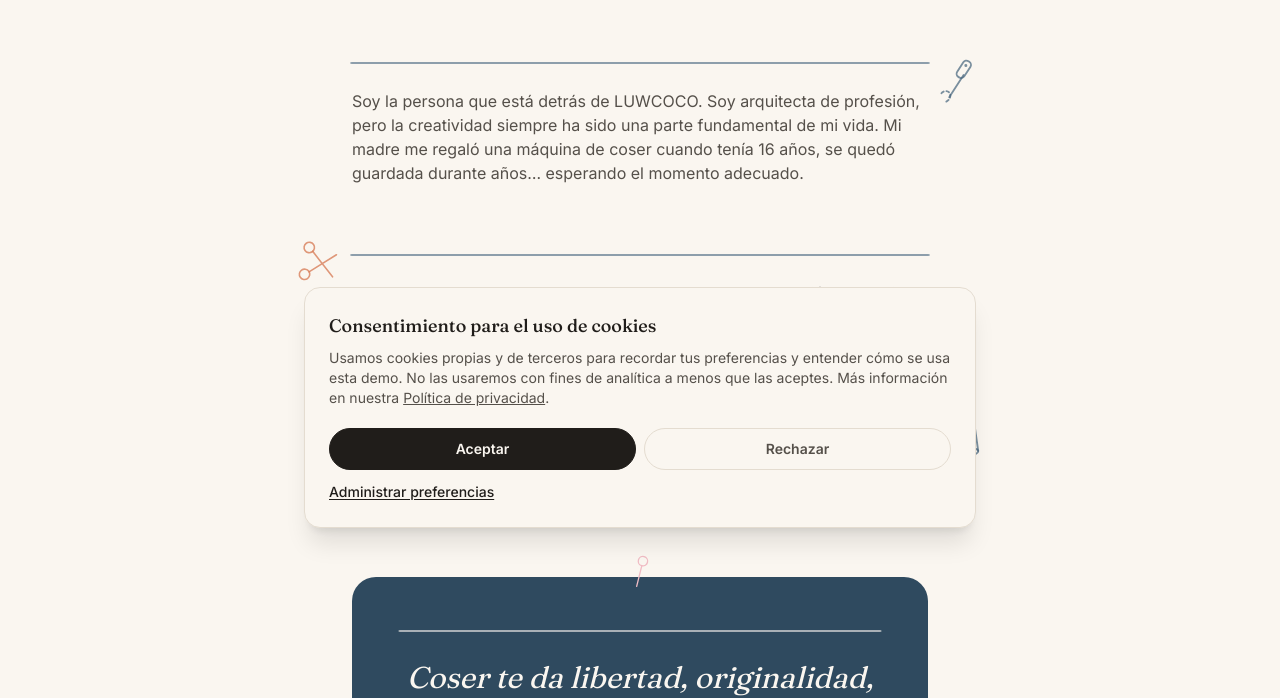
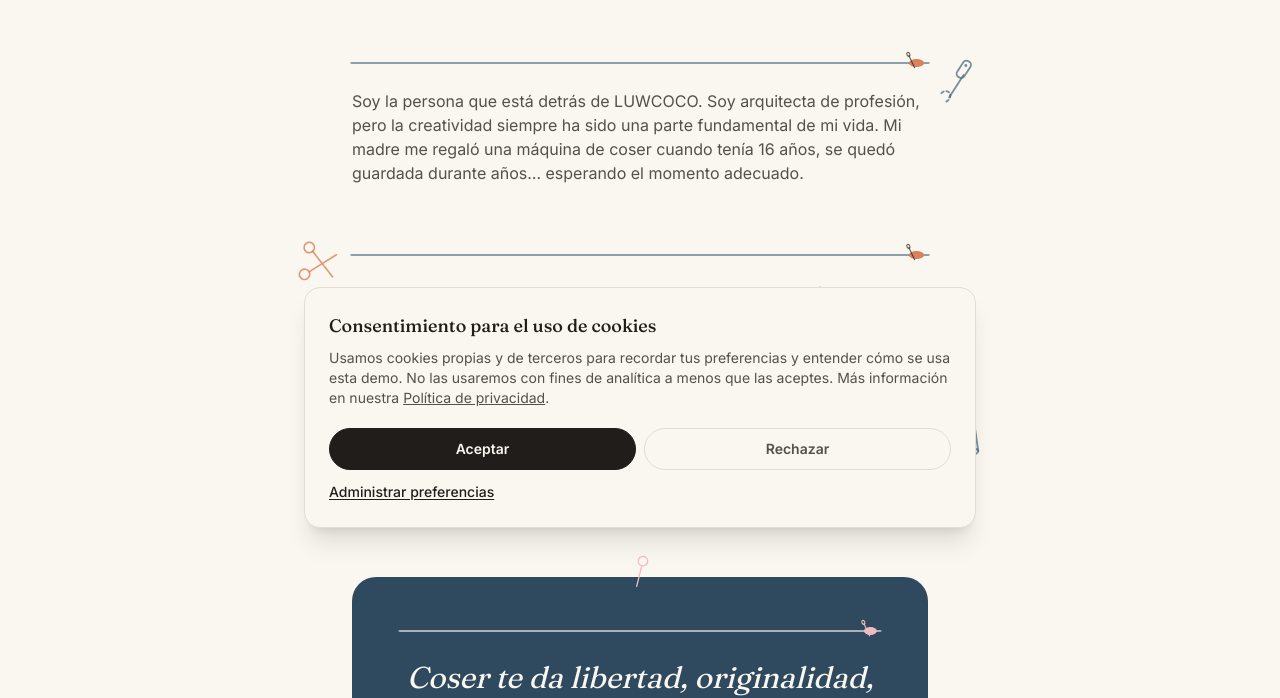
Before and after one commit to gherades/Luwcoco, a Next.js app: page /sobre-mi in a window 1280 px wide. Shown: the part 248-946 px from the top of the page. Built offline with nearby package versions, Linux system fonts and the light colour scheme.

Commit message:
Rematar la puntada con un nudo final y aguja asomando
La línea discontinua ahora termina en un pequeño nudo (círculo) justo
donde se detiene la aguja, en vez de que esta se desvanezca al final,
simulando mejor una puntada real de costura.

```diff
--- a/src/app/sobre-mi/page.tsx
+++ b/src/app/sobre-mi/page.tsx
@@ -83,7 +83,12 @@ export default function SobreMiPage() {
           >
             <PinIcon className="h-10 w-10" />
           </SewingDoodle>
-          <StitchReveal delay={0.15} threadClassName="stroke-cream/60" needleClassName="text-blush">
+          <StitchReveal
+            delay={0.15}
+            threadClassName="stroke-cream/60"
+            needleClassName="text-blush"
+            knotClassName="fill-blush"
+          >
             <p className="font-display text-2xl italic leading-snug sm:text-3xl">
               Coser te da libertad, originalidad, creatividad, imaginación e
               ilusión de crear cosas. Te da la capacidad de diseñar ropa que
--- a/src/components/StitchReveal.tsx
+++ b/src/components/StitchReveal.tsx
@@ -4,37 +4,42 @@ import { motion, type Variants } from "framer-motion";
 import type { ReactNode } from "react";
 
 const STITCH_DURATION = 2;
+const BOB_TIMES = [0, 0.14, 0.28, 0.42, 0.56, 0.7, 0.84, 1];
 
 const threadVariants: Variants = {
   hidden: { pathLength: 0 },
-  visible: (delay: number) => ({
+  visible: (startAt: number) => ({
     pathLength: 1,
-    transition: { duration: STITCH_DURATION, delay, ease: "linear" },
+    transition: { duration: STITCH_DURATION, delay: startAt, ease: "linear" },
   }),
 };
 
 const needleVariants: Variants = {
   hidden: { left: "0%", top: "50%", opacity: 0, rotate: -55 },
-  visible: (delay: number) => ({
-    left: "100%",
-    opacity: [0, 1, 1, 1, 1, 1, 1, 0],
-    top: ["50%", "15%", "50%", "85%", "50%", "15%", "50%", "85%"],
-    rotate: [-55, -20, -55, -85, -55, -20, -55, -85],
-    transition: {
-      duration: STITCH_DURATION,
-      delay,
-      ease: "linear",
-      times: [0, 0.14, 0.28, 0.42, 0.56, 0.7, 0.84, 1],
-    },
+  visible: (startAt: number) => ({
+    left: ["0%", "14%", "28%", "42%", "56%", "70%", "84%", "97%"],
+    top: ["50%", "15%", "50%", "85%", "50%", "15%", "50%", "38%"],
+    rotate: [-55, -20, -55, -85, -55, -20, -55, -70],
+    opacity: [0, 1, 1, 1, 1, 1, 1, 1],
+    transition: { duration: STITCH_DURATION, delay: startAt, ease: "linear", times: BOB_TIMES },
+  }),
+};
+
+const knotVariants: Variants = {
+  hidden: { r: 0, opacity: 0 },
+  visible: (startAt: number) => ({
+    r: 4,
+    opacity: 1,
+    transition: { duration: 0.3, delay: startAt, ease: "backOut" },
   }),
 };
 
 const textVariants: Variants = {
   hidden: { opacity: 0, y: 10 },
-  visible: (delay: number) => ({
+  visible: (startAt: number) => ({
     opacity: 1,
     y: 0,
-    transition: { duration: 0.5, delay: delay + STITCH_DURATION - 0.25, ease: "easeOut" },
+    transition: { duration: 0.5, delay: startAt, ease: "easeOut" },
   }),
 };
 
@@ -52,18 +57,25 @@ export function StitchReveal({
   delay = 0,
   threadClassName = "stroke-thread/60",
   needleClassName = "text-ink/70",
+  knotClassName = "fill-coral",
 }: {
   children: ReactNode;
   delay?: number;
   threadClassName?: string;
   needleClassName?: string;
+  knotClassName?: string;
 }) {
+  // Computed here (plain JS) rather than inside the variants' `visible`
+  // callbacks: doing the arithmetic in-callback caused Framer Motion to
+  // apply the transition with no delay in this project's setup.
+  const knotDelay = delay + STITCH_DURATION - 0.12;
+  const textDelay = delay + STITCH_DURATION - 0.25;
+
   return (
     <motion.div
       initial="hidden"
       whileInView="visible"
       viewport={{ once: true, margin: "-70px" }}
-      custom={delay}
     >
       <div className="relative mb-3 h-7">
         <svg
@@ -76,19 +88,30 @@ export function StitchReveal({
             fill="none"
             strokeWidth={2}
             strokeLinecap="round"
-            strokeDasharray="7 6"
+            strokeDasharray="10 8"
             className={threadClassName}
             variants={threadVariants}
+            custom={delay}
+          />
+          <motion.circle
+            cx={294}
+            cy={14}
+            className={knotClassName}
+            variants={knotVariants}
+            custom={knotDelay}
           />
         </svg>
         <motion.div
           variants={needleVariants}
+          custom={delay}
           className={`absolute h-4 w-4 -translate-x-1/2 -translate-y-1/2 ${needleClassName}`}
         >
           <TravelingNeedle className="h-full w-full" />
         </motion.div>
       </div>
-      <motion.div variants={textVariants}>{children}</motion.div>
+      <motion.div variants={textVariants} custom={textDelay}>
+        {children}
+      </motion.div>
     </motion.div>
   );
 }
```
